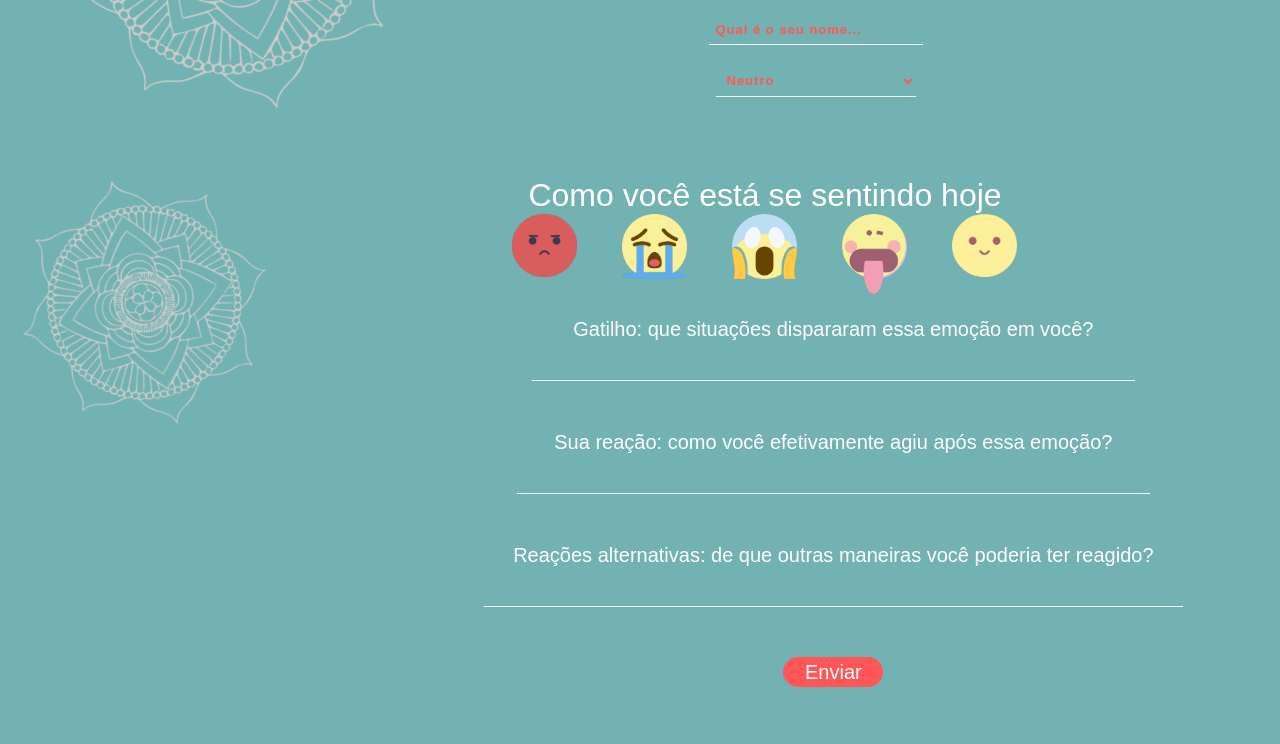
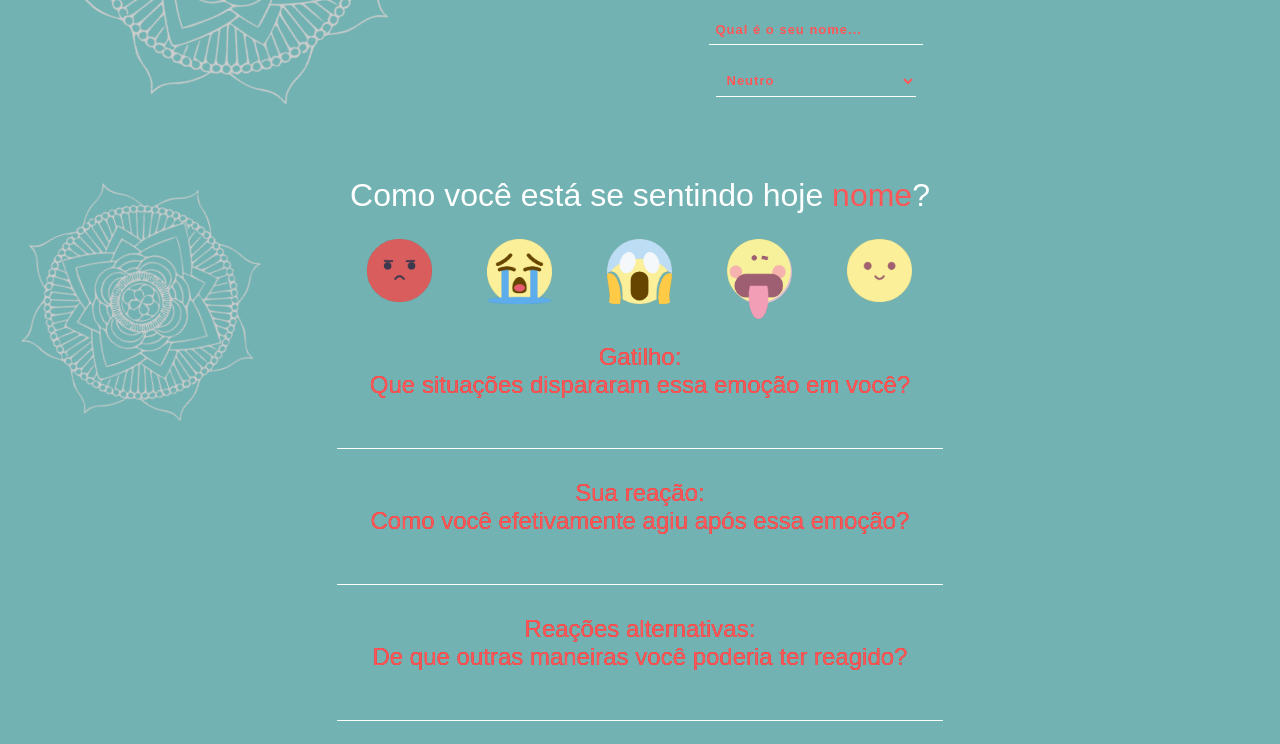
Before and after one commit to TH-ThiagoAlves/Divertidamente, a website: page index.html in a window 1280 px wide. Shown: the part 900-1644 px from the top of the page. Drawn offline with nearby package versions, Linux system fonts and the light colour scheme; a web font is replaced by a local one.

Commit message:
Alteraçoes na semantica e no css :rocket:

```diff
--- a/index.html
+++ b/index.html
@@ -6,8 +6,9 @@
   <meta name="viewport" content="width=device-width, initial-scale=1.0">
   <title>Divertidamente</title>
   <link rel="preconnect" href="https://fonts.googleapis.com">
-<link rel="preconnect" href="https://fonts.gstatic.com" crossorigin>
-<link href="https://fonts.googleapis.com/css2?family=Open+Sans:wght@300&family=Roboto:ital,wght@0,100;0,400;0,700;0,900;1,300&display=swap" rel="stylesheet">
+  <link rel="preconnect" href="https://fonts.gstatic.com" crossorigin>
+  <link href="https://fonts.googleapis.com/css2?family=Open+Sans:wght@300&family=Roboto:ital,wght@0,100;0,400;0,700;0,900;1,300&display=swap" rel="stylesheet">
+  <link rel="shortcut icon" href="images/mandala-rosa-logo.svg" type="image/x-icon">
   <link rel="stylesheet" href="style.css">
   <script src="script.js" defer></script>
 </head>
@@ -57,7 +58,9 @@
         <img src="images/mandala-branca.svg" class="mandala-second">
       </div>
       <div class="self-knowledge-form">
-        <h1 id="title-question-feeling">Como você está se sentindo hoje</h1>
+        <h1 id="title-question-feeling">Como você está se sentindo hoje
+          <span id="name-self-knowledge">nome</span>?
+        </h1>
         <ul class="sentimento">
           <li class="emoção" id="raiva" onclick="sumEmoc()">
             <img class="emotImg" src="bravo.png"   alt="raiva">
@@ -78,16 +81,16 @@
         </ul>
 
        <section class="questions">
-        <label for="">Gatilho: que situações dispararam essa emoção em você?
-            <input type="text" name="trigger" id="">
+        <label>Gatilho:<br>Que situações dispararam essa emoção em você?
+            <input type="text" name="trigger">
         </label>
 
-        <label for="your-reaction">Sua reação: como você efetivamente agiu após essa emoção?
-            <input type="text" name="your-reaction" id="">
+        <label>Sua reação:<br>Como você efetivamente agiu após essa emoção?
+            <input type="text" name="your-reaction">
         </label>
 
-        <label for="alternative reactions">Reações alternativas: de que outras maneiras você poderia ter reagido?
-            <input type="text" name="alternative-reactions" id="">
+        <label>Reações alternativas:<br>De que outras maneiras você poderia ter reagido?
+            <input type="text" name="alternative-reactions">
         </label>
 
         <button>Enviar</button>
--- a/style.css
+++ b/style.css
@@ -151,18 +151,15 @@ input {
 }
 
 .sentimento {
-  display:flex;
+  display: flex;
   list-style-type: none;
   gap: 45px;
-}
-
-.emotImg {
-  max-width: 65px;
 }
 
 #diary-self-knowledge {
   display: flex;
   justify-content: center;
+  position: relative;
 }
 
 .self-knowledge-form {
@@ -172,9 +169,15 @@ input {
   text-align: center;
 }
 
+.self-knowledge-mandala {
+  position: absolute;
+  left: 1px;
+}
+
 #title-question-feeling {
   font-size: xx-large;
   font-weight: 400;
+  margin-bottom: 25px;
 }
 
 .mandala-second {
@@ -182,7 +185,7 @@ input {
 }
 
 .mandala-second, .mandala-first {
-  animation: loading 15s linear infinite;
+  animation: loading 25s linear infinite;
 }
 
 @keyframes loading {
@@ -195,33 +198,58 @@ input {
 }
 
 ::-webkit-input-placeholder {
+  color: var(--constraste);
+  font-weight: 700;
+}
+
+#name-self-knowledge {
   color: #FF5757;
-  font-weight: 700;
+  /* display: none; */
+}
+
+.emotImg {
+  max-width: 65px;
+  margin: auto 5px;
+  transition: 500ms;
+  border-radius: 10%;
+}
+
+.emotImg:hover {
+  max-width: 75px;
+  margin: 0px;
+  transition: all 250ms;
+  box-shadow: 0px 0px 25px #5de9e9;
+  border-radius: 50%;
 }
 
 .questions {
   display: flex;
   flex-direction: column;
-    color: white;
-    font-size: 20px;
-    margin-left: auto;
 }
 
 .questions label {
-    margin: 20px auto;
+  margin: 20px 0px 0px 0px;
+  color: var(--constraste);
+  font-size: x-large;
+  text-shadow: 0 0 red;
 }
 
 .questions input {
-    width: 80%;
+  width: 70%;
+  font-size: 20px;
+  height: 25px;
+}
+
+input[type="text"]:focus-visible {
+  outline: 0px solid black;
 }
 
 .questions button {
-    width: 100px;
-    height: 30px;
+  width: 300px;
+  height: 35px;
   border: none;
-    border-radius: 15px;
+  border-radius: 10px;
   font-size: 20px;
-    color: white;
   background-color: var(--constraste);
   margin: 20px auto;
 }
```
Lines whose indentation alone changed are shown as unchanged.
